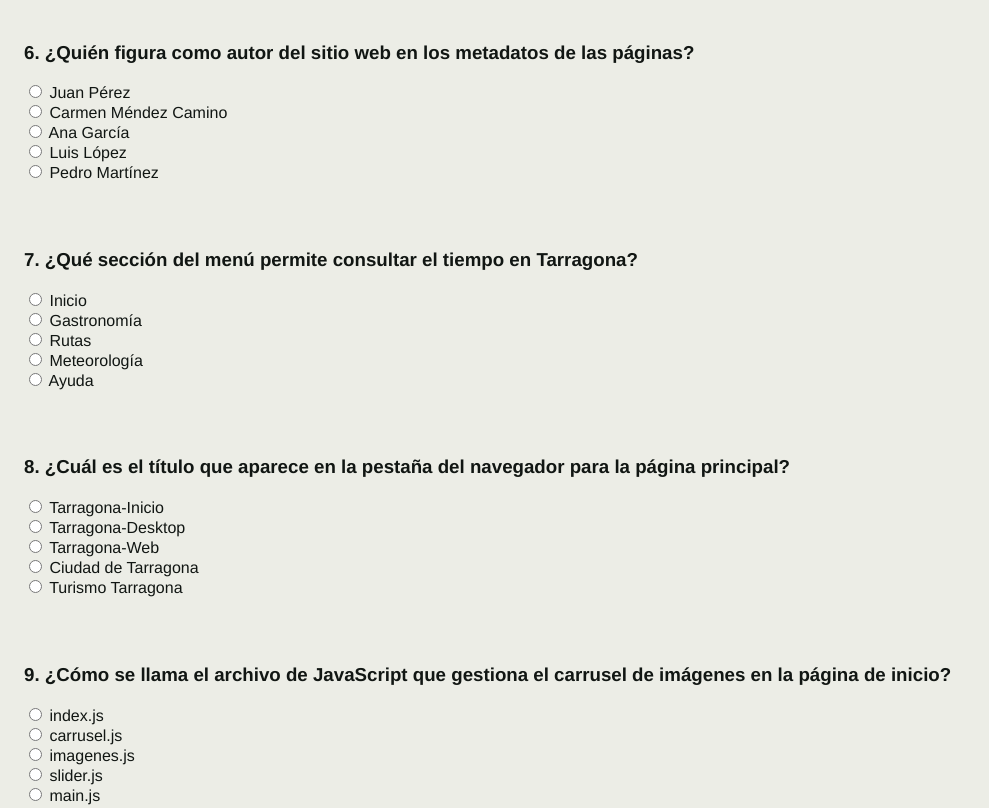
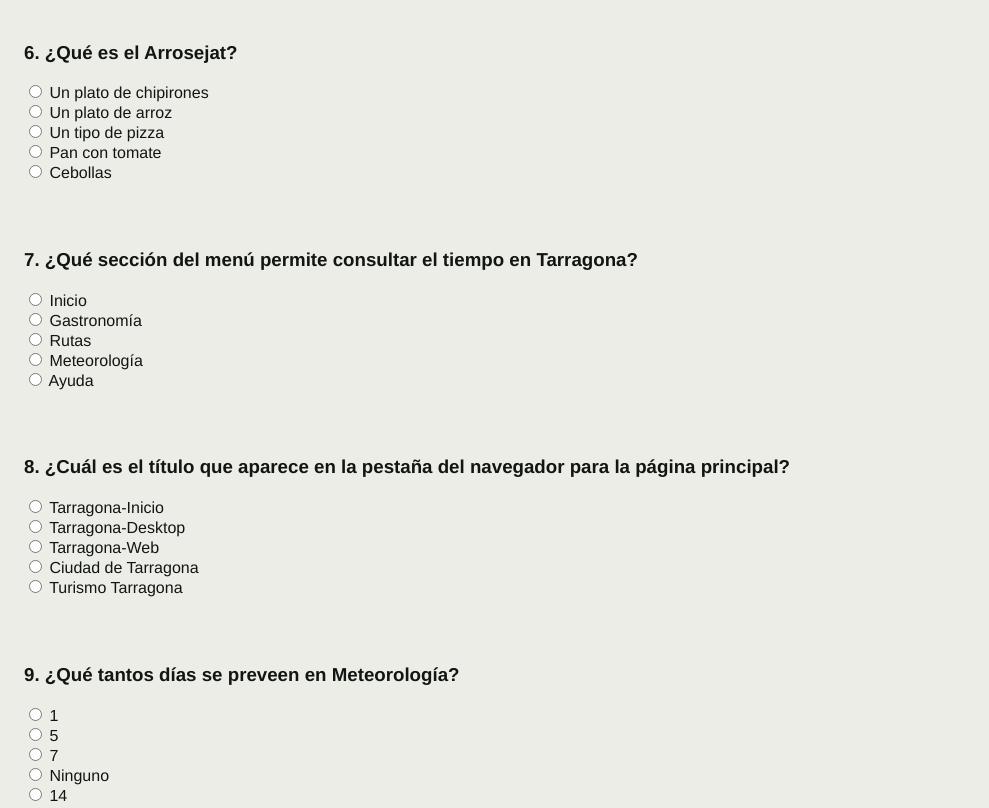
Before and after one commit to Carmenmndzcmno/Tarragona-Desktop, a plain HTML site: page juego.html in a window 1280 px wide. Shown: the part 1220-2028 px from the top of the page, without its empty margins (0-989 px from the left). Drawn offline with Linux system fonts and the light colour scheme.

Commit message:
Actualizaicón de las preguntas

```diff
--- a/js/juego.js
+++ b/js/juego.js
@@ -43,8 +43,8 @@ class Juego {
                 correcta: 1
             },
             {
-                pregunta: "¿Quién figura como autor del sitio web en los metadatos de las páginas?",
-                opciones: ["Juan Pérez", "Carmen Méndez Camino", "Ana García", "Luis López", "Pedro Martínez"],
+                pregunta: "¿Qué es el Arrosejat?",
+                opciones: ["Un plato de chipirones", "Un plato de arroz", "Un tipo de pizza", "Pan con tomate", "Cebollas"],
                 correcta: 1
             },
             {
@@ -58,9 +58,9 @@ class Juego {
                 correcta: 1
             },
             {
-                pregunta: "¿Cómo se llama el archivo de JavaScript que gestiona el carrusel de imágenes en la página de inicio?",
-                opciones: ["index.js", "carrusel.js", "imagenes.js", "slider.js", "main.js"],
-                correcta: 1
+                pregunta: "¿Qué tantos días se preveen en Meteorología?",
+                opciones: ["1", "5", "7", "Ninguno", "14"],
+                correcta: 3
             },
             {
                 pregunta: "¿A qué ciudad se refiere toda la información del sitio web?",
```
Also changed, not shown: rutas.html (+1 -1 lines).
